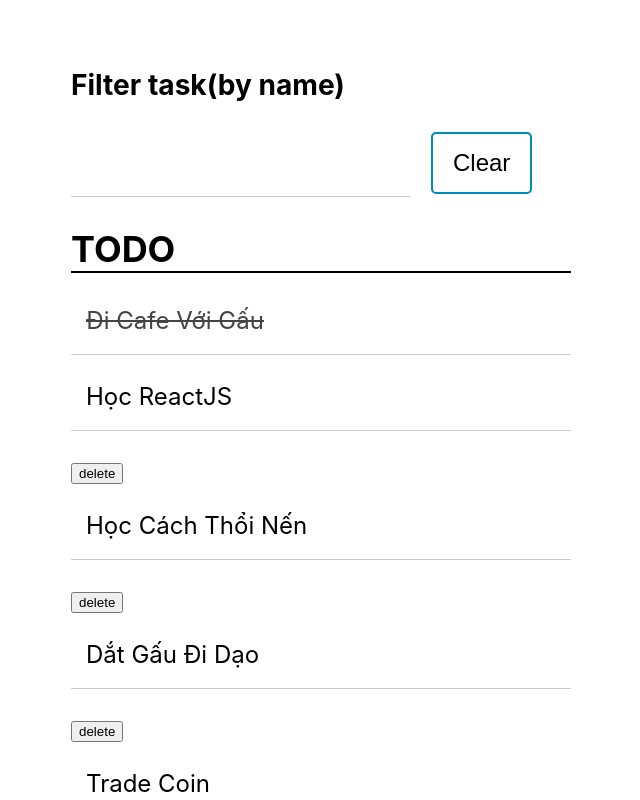
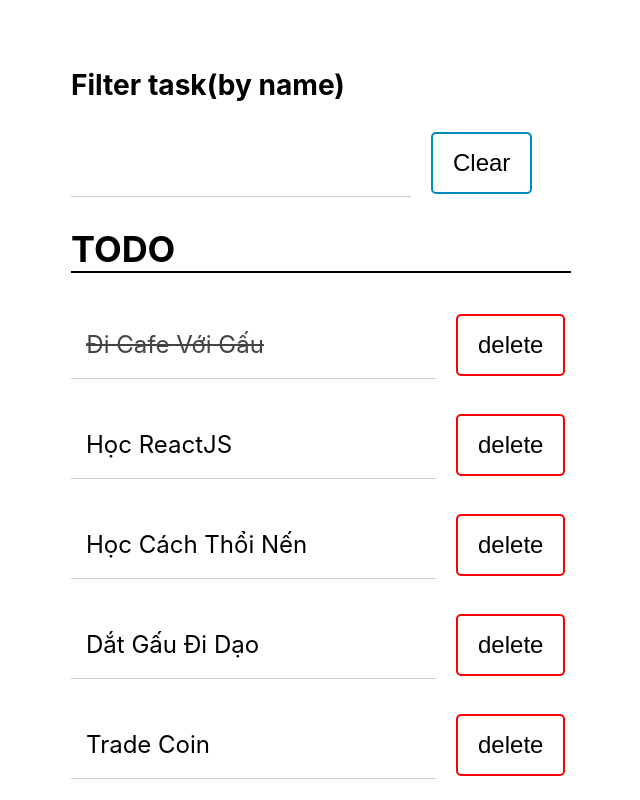
Before and after one commit to CodeByMeow/todos, a React (Create React App) app: page / in a window 1280 px wide. Shown: the top 800 px of the page, without its empty margins (319-959 px from the left). Built offline with nearby package versions, Linux system fonts and the light colour scheme.

Commit message:
feat: delete task

```diff
--- a/src/components/TodoApp.js
+++ b/src/components/TodoApp.js
@@ -44,12 +44,20 @@ class TodoApp extends Component {
 
   onClearClick = () => this.onFilter("");
 
+  onDelete = (id) => {
+    if (!this.state.todos.find(task => task.id === id)) return;
+    this.setState({
+      todos: [...this.state.todos].filter(task => task.id !== id)
+    })
+
+  }
+
   render() {
     const { todos, query } = this.state;
     return (
       <div className='todo-app'>
         <FilterTodo onFilter={this.onFilter} onClearClick={this.onClearClick} />
-        <TodoList todos={todos} query={query} onDone={this.onDone} />
+        <TodoList todos={todos} query={query} onDone={this.onDone} onDelete={this.onDelete} />
         <AddNewTodo onAddNew={this.onAddNew} />
       </div>
     );
--- a/src/components/TodoItem.js
+++ b/src/components/TodoItem.js
@@ -2,19 +2,25 @@ import React, { Component } from 'react';
 
 class TodoItem extends Component {
   render() {
-    const { todo, onDone } = this.props;
+    const { todo, onDone, onDelete } = this.props;
     const { id, title, isCompleted } = todo;
     if (isCompleted) {
-      return <p style={{
-        textDecoration: "line-through",
-        color: "#444444",
-      }} >{title}</p>
+      return (
+        <div className="task">
+          <p style={{
+            textDecoration: "line-through",
+            color: "#444444",
+          }} >{title}
+          </p>
+          <button className='hover' onClick={() => { onDelete(id) }}>delete</button>
+        </div>
+      )
     }
 
     return (
-      <div>
+      <div className="task">
         <p onClick={() => onDone(id)}>{title}</p>
-        <button onClick={() => { }}>delete</button>
+        <button className='hover' onClick={() => { onDelete(id) }}>delete</button>
       </div>
     )
   }
--- a/src/components/TodoList.js
+++ b/src/components/TodoList.js
@@ -3,10 +3,10 @@ import TodoItem from './TodoItem';
 
 class TodoList extends Component {
   render() {
-    const { todos, onDone, query } = this.props;
+    const { todos, onDone, query, onDelete } = this.props;
     const todoItems = todos
       .filter(task => task.title.toLowerCase().includes(query.toLowerCase()))
-      .map(task => <TodoItem todo={task} onDone={onDone} key={task.id} />);
+      .map(task => <TodoItem todo={task} onDone={onDone} key={task.id} onDelete={onDelete} />);
     return (
       <div className='todo-list'>
         <h2>TODO</h2>
--- a/src/components/todos.css
+++ b/src/components/todos.css
@@ -28,7 +28,7 @@
   font-size: 1em;
 }
 
-.todo-new button, .todo-filter button {
+.todo-new button, .todo-filter button, .task button {
  padding: 15px 20px;
  border: 2px solid #008CBA;
  background: transparent;
@@ -38,3 +38,15 @@
  font-size: 1em;
  margin-left: 20px;
 }
+.task button {
+ border: 2px solid #FF0000;
+}
+.hover:hover {
+  color: #ffffff;
+  background-color: #FF0000;
+}
+
+.task p {
+  display: inline-block;
+  width: 70%;
+}
```
